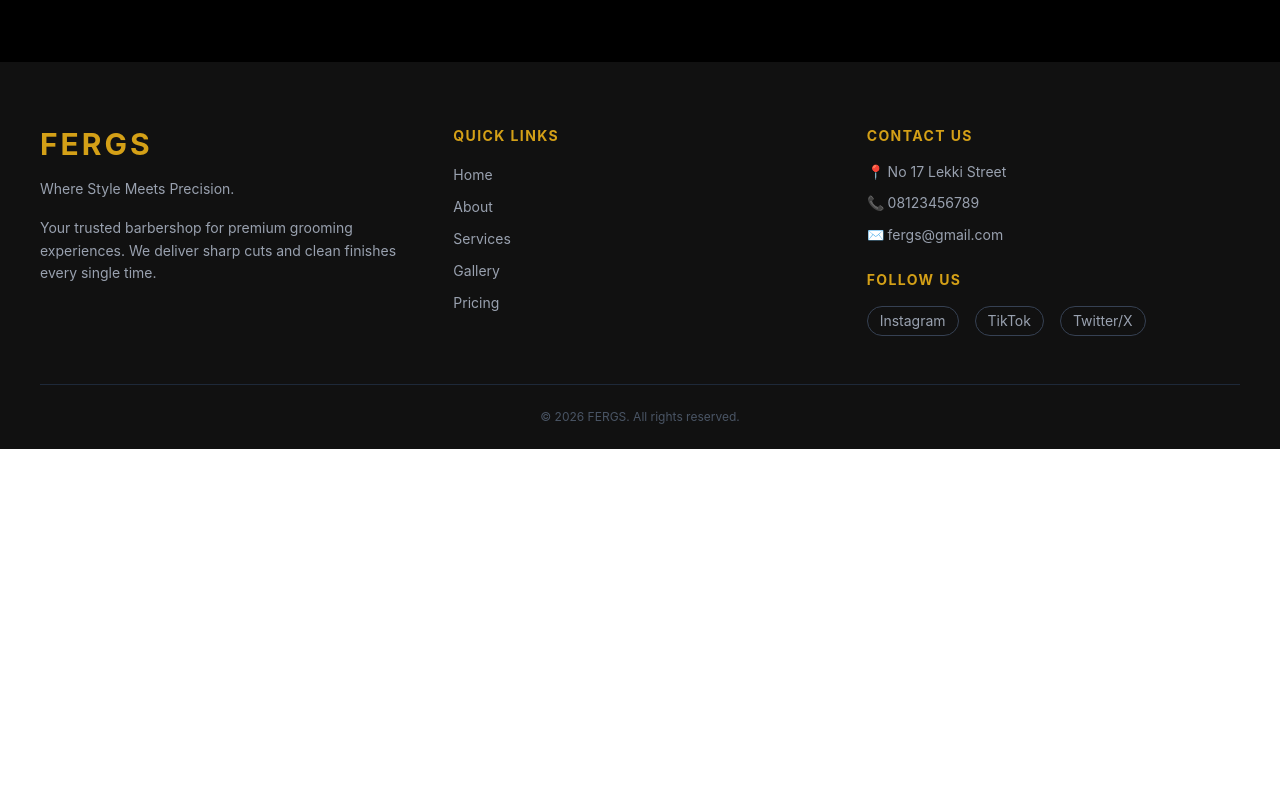
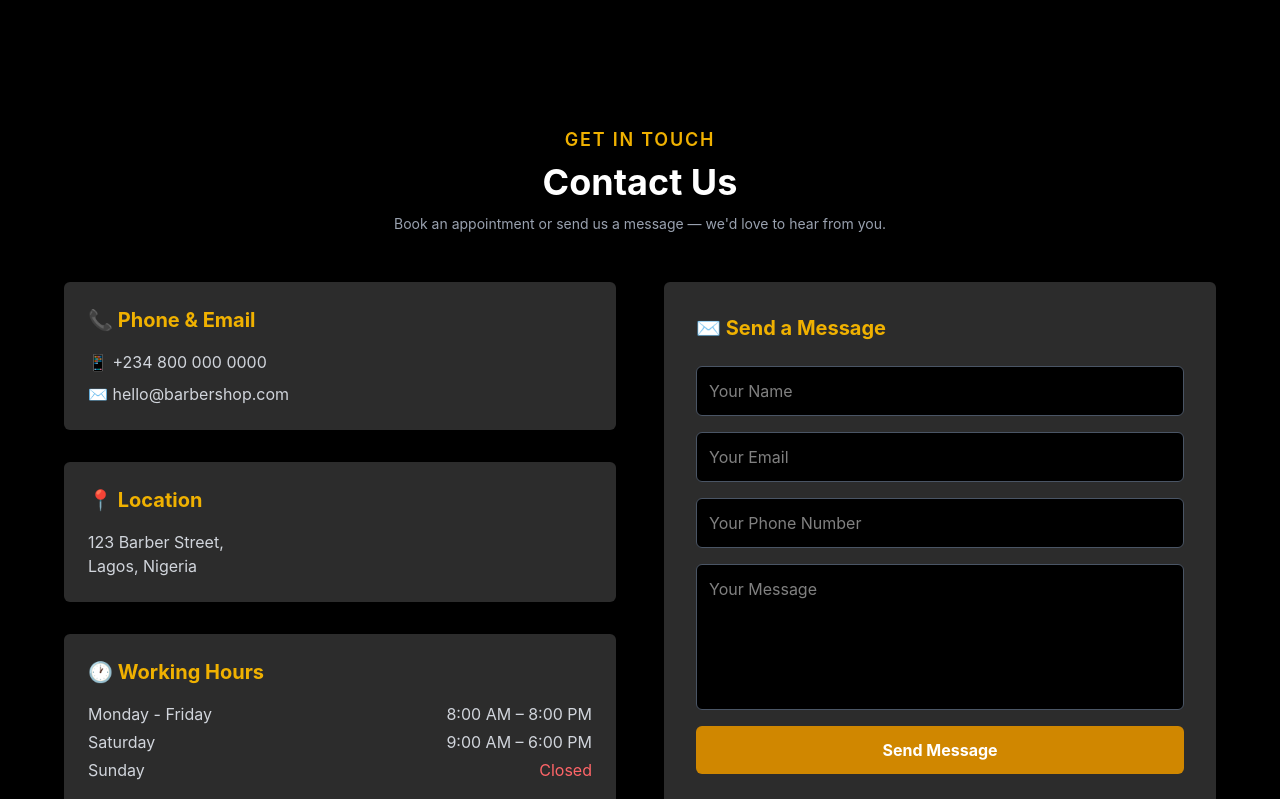
Before and after one commit to Oc-Paschal/BARBER-LANDING-PAGE, a React (Vite) app: page / in a window 1280 px wide. Shown: the part 4361-5160 px from the top of the page. Before the commit the page ends 4810 px from the top, so only its background shows below. Built offline with nearby package versions, Linux system fonts and the light colour scheme.

Commit message:
added contact section

```diff
--- a/src/App.jsx
+++ b/src/App.jsx
@@ -7,6 +7,7 @@ import FAQ from './Component/FAQ';
 import Pricing from './Component/Pricing';
 import Testimonials from './Component/Testimonial';
 import Footer from './Component/Footer';
+import ContactUs from './Component/ContactUs';
 const App = () => {
   return (
     <div className='bg-black'>
@@ -17,6 +18,7 @@ const App = () => {
       <FAQ/>
       <Pricing/>
       <Testimonials/>
+      <ContactUs/>
 
       <Footer/>
 
--- /dev/null
+++ b/src/Component/ContactUs.jsx
@@ -0,0 +1,119 @@
+import React, { useState } from "react";
+
+const ContactUs = () => {
+  const [formData, setFormData] = useState({
+    name: "",
+    email: "",
+    phone: "",
+    message: "",
+  });
+
+  const handleChange = (e) => {
+    setFormData({ ...formData, [e.target.name]: e.target.value });
+  };
+
+  const handleSubmit = (e) => {
+    e.preventDefault();
+    console.log(formData);
+    alert("Message sent! We'll get back to you soon.");
+    setFormData({ name: "", email: "", phone: "", message: "" });
+  };
+
+  return (
+    <div id="Contact" className="bg-black min-h-screen text-white px-4 py-16">
+      {/* Header */}
+      <div className="text-center mb-12">
+        <p className="text-yellow-500 text-lg font-semibold uppercase tracking-widest">
+          Get In Touch
+        </p>
+        <h1 className="text-4xl font-bold mt-2">Contact Us</h1>
+        <p className="text-gray-400 mt-3 text-sm">
+          Book an appointment or send us a message — we'd love to hear from you.
+        </p>
+      </div>
+
+      <div className="max-w-6xl mx-auto grid grid-cols-1 md:grid-cols-2 gap-12">
+        {/* Left — Info */}
+        <div className="flex flex-col gap-8">
+          {/* Phone & Email */}
+          <div className="bg-[#2C2C2C] p-6 rounded-md">
+            <h2 className="text-xl font-bold mb-4 text-yellow-500">📞 Phone & Email</h2>
+            <p className="text-gray-300 mb-2">📱 +234 800 000 0000</p>
+            <p className="text-gray-300">✉️ hello@barbershop.com</p>
+          </div>
+
+          {/* Location */}
+          <div className="bg-[#2C2C2C] p-6 rounded-md">
+            <h2 className="text-xl font-bold mb-4 text-yellow-500">📍 Location</h2>
+            <p className="text-gray-300">123 Barber Street,</p>
+            <p className="text-gray-300">Lagos, Nigeria</p>
+          </div>
+
+          {/* Working Hours */}
+          <div className="bg-[#2C2C2C] p-6 rounded-md">
+            <h2 className="text-xl font-bold mb-4 text-yellow-500">🕐 Working Hours</h2>
+            <div className="flex justify-between text-gray-300 mb-1">
+              <span>Monday - Friday</span>
+              <span>8:00 AM – 8:00 PM</span>
+            </div>
+            <div className="flex justify-between text-gray-300 mb-1">
+              <span>Saturday</span>
+              <span>9:00 AM – 6:00 PM</span>
+            </div>
+            <div className="flex justify-between text-gray-300">
+              <span>Sunday</span>
+              <span className="text-red-400">Closed</span>
+            </div>
+          </div>
+        </div>
+
+        {/* Right — Contact Form */}
+        <div className="bg-[#2C2C2C] p-8 rounded-md">
+          <h2 className="text-xl font-bold mb-6 text-yellow-500">✉️ Send a Message</h2>
+          <div className="flex flex-col gap-4">
+            <input
+              type="text"
+              name="name"
+              placeholder="Your Name"
+              value={formData.name}
+              onChange={handleChange}
+              className="bg-black border border-gray-600 text-white p-3 rounded-md focus:outline-none focus:border-yellow-500 w-full"
+            />
+            <input
+              type="email"
+              name="email"
+              placeholder="Your Email"
+              value={formData.email}
+              onChange={handleChange}
+              className="bg-black border border-gray-600 text-white p-3 rounded-md focus:outline-none focus:border-yellow-500 w-full"
+            />
+            <input
+              type="tel"
+              name="phone"
+              placeholder="Your Phone Number"
+              value={formData.phone}
+              onChange={handleChange}
+              className="bg-black border border-gray-600 text-white p-3 rounded-md focus:outline-none focus:border-yellow-500 w-full"
+            />
+            <textarea
+              name="message"
+              placeholder="Your Message"
+              value={formData.message}
+              onChange={handleChange}
+              rows={5}
+              className="bg-black border border-gray-600 text-white p-3 rounded-md focus:outline-none focus:border-yellow-500 w-full resize-none"
+            />
+            <button
+              onClick={handleSubmit}
+              className="bg-yellow-600 hover:bg-yellow-500 text-white font-bold p-3 rounded-md cursor-pointer transition-colors duration-200 w-full"
+            >
+              Send Message
+            </button>
+          </div>
+        </div>
+      </div>
+    </div>
+  );
+};
+
+export default ContactUs;
```
